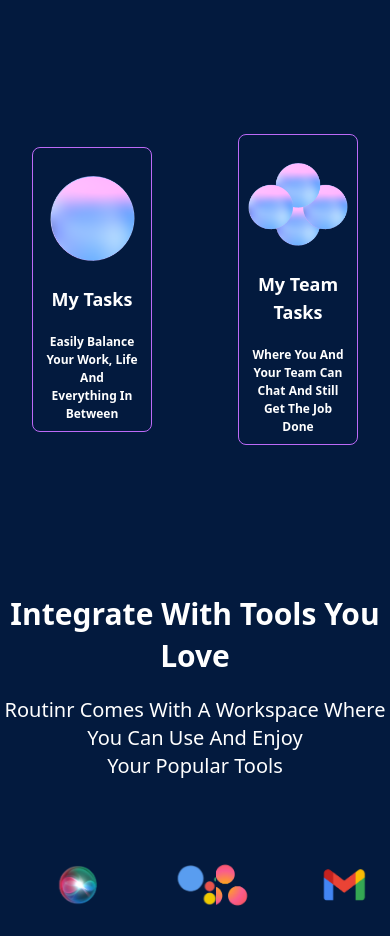
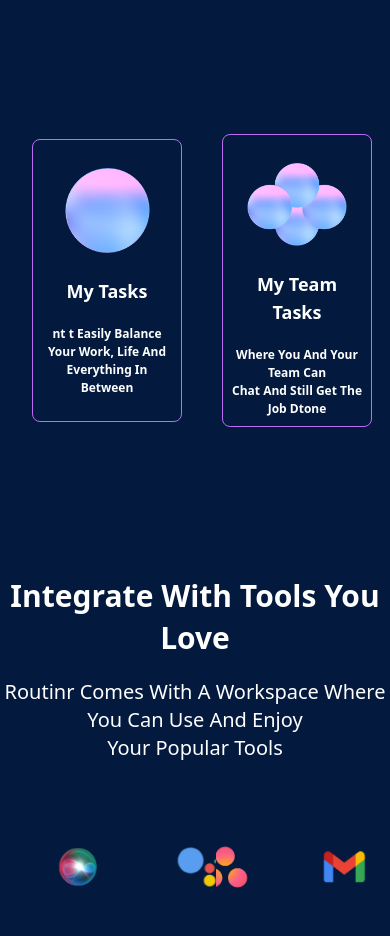
Before and after one commit to Routinr/routinr-frontend, a React (Vite) app in the folder routinr/: page / in a window 390 px wide. Shown: the part 1440-2376 px from the top of the page. Built offline with nearby package versions, Linux system fonts and the light colour scheme.

Commit message:
still correcting

```diff
--- a/routinr/src/views/components/CardsSection.jsx
+++ b/routinr/src/views/components/CardsSection.jsx
@@ -11,18 +11,18 @@ const CardsSection = () => {
         src={left}
         alt="left_shape"
       />
-      <div className="bg-transparent  hover:bg-gradient-to-b from-[#031A3E] via-[#5E60CE] to-[#031A3E]  md:w-[390px] w-[160px]  lg:w-[420px] p-5 flex justify-center">
-        <div className="flex flex-col md:bg-[#031A3E] justify-center items-center text-center border-[1px] border-[rgb(189,106,247)] text-white p-2 md:p-5 lg:p-8 rounded-lg z-30 md:w-[370px] lg:w-[400px] w-[140px]">
+      <div className="bg-transparent  hover:bg-gradient-to-b from-[#031A3E] via-[#5E60CE] to-[#031A3E]  md:w-[400px] w-[200px]  lg:w-[500px] p-5 flex justify-center">
+        <div className="flex flex-col md:bg-[#031A3E] justify-center items-center text-center border-[1px] border-[rgb(189,106,247)] text-white p-2 pb-6 md:p-5 lg:p-8 rounded-lg z-30 md:w-[300px] lg:w-[500px] w-[150px] md:pb-12">
           <img className="w-[85px] mt-5 md:mt-0" src={shape} alt="shape" />
           <h2 className="mt-6 font-bold text-lg md:text-2xl">My Tasks</h2>
-          <p className="mt-5  font-semibold text-[12px] md:text-[20px]">
+          <p className="mt-5  font-semibold text-[12px] md:text-[20px]">nt t
             Easily Balance Your Work, Life And
             <br /> Everything In Between
           </p>
         </div>
       </div>
-      <div className="bg-transparent  hover:bg-gradient-to-b from-[#031A3E] via-[#5E60CE] to-[#031A3E]  md:w-[390px] w-[160px]  lg:w-[420px] p-5 flex justify-center">
-        <div className="flex flex-col md:bg-[#031A3E] justify-center  md:mt-0 items-center text-center border-[1px] border-[#BD6AF7] text-white p-2 md:p-5 lg:p-8 rounded-lg z-30 md:w-[350px] lg:w-[400px] w-[140px]">
+      <div className="bg-transparent  hover:bg-gradient-to-b from-[#031A3E] via-[#5E60CE] to-[#031A3E]  md:w-[400px] w-[200px]  lg:w-[500px] p-5 flex justify-center">
+        <div className="flex flex-col md:bg-[#031A3E] justify-center  md:mt-0 items-center text-center border-[1px] border-[#BD6AF7] text-white p-2 md:p-5 lg:p-8 rounded-lg z-30 md:w-[300px] lg:w-[500px] w-[150px]">
           <img
             className="w-[100px] mt-5 md:mt-0 "
             src={bubble}
@@ -31,7 +31,7 @@ const CardsSection = () => {
           <h2 className="mt-6 font-bold text-lg md:text-2xl">My Team Tasks</h2>
           <p className="mt-5  font-semibold text-[12px] md:text-[20px]">
             Where You And Your Team Can
-            <br /> Chat And Still Get The Job Done
+            <br /> Chat And Still Get The Job Dtone
           </p>
         </div>
       </div>
```
